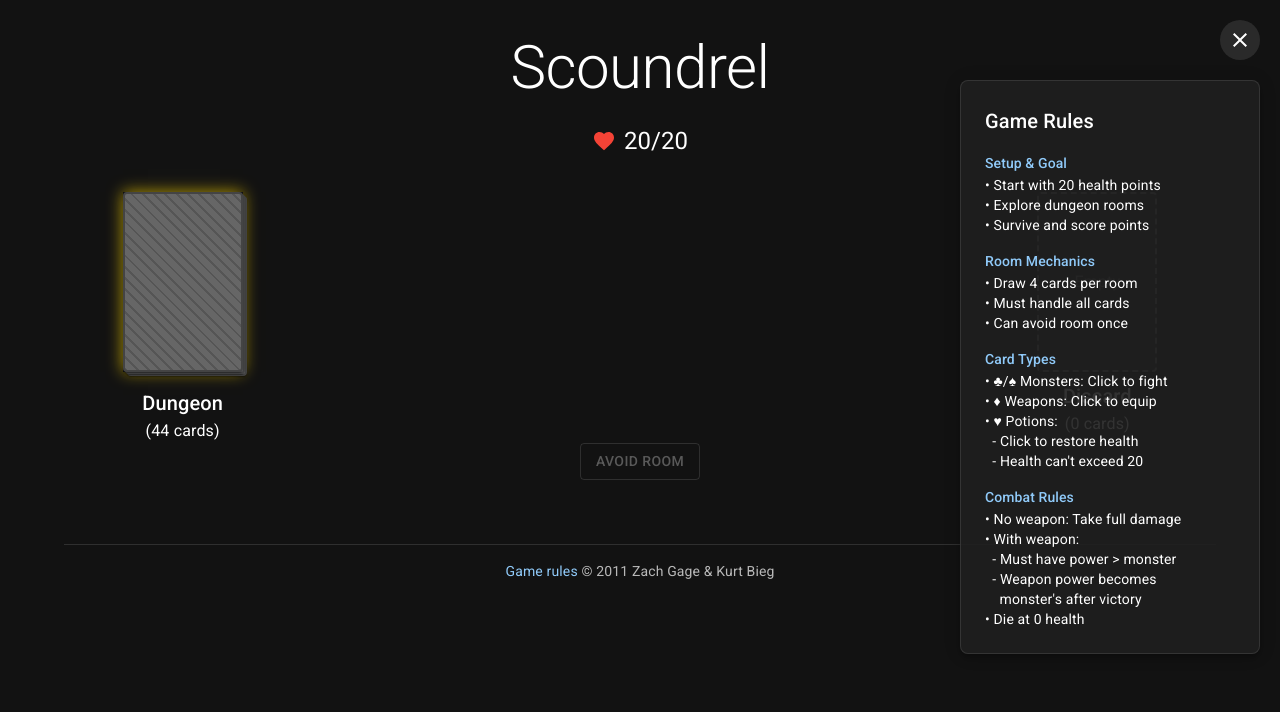
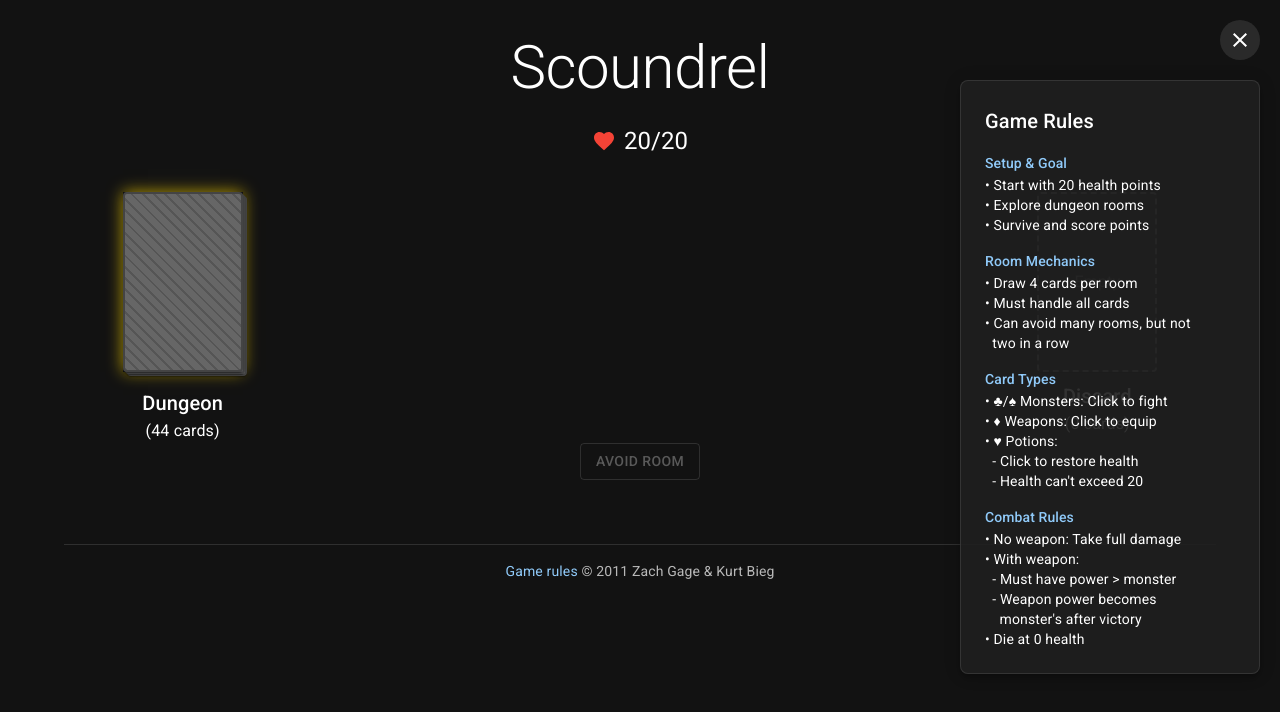
Before and after one commit to davrodpin/scoundrel, a React (Vite) app: page / in a window 1280 px wide. Both pictures are taken after a click on the button 1240 px from the left and 40 px from the top of the page. Shown: the top 712 px of the page. Built offline with nearby package versions, Linux system fonts and the light colour scheme; a web font is replaced by a local one.

Commit message:
feat: improve game rules clarity and layout

```diff
--- a/src/App.tsx
+++ b/src/App.tsx
@@ -380,7 +380,8 @@ function App() {
             <Typography variant="body2" sx={{ mb: 1 }}>
               • Draw 4 cards per room<br />
               • Must handle all cards<br />
-              • Can avoid room once
+              • Can avoid many rooms, but not<br />
+              &nbsp;&nbsp;two in a row
             </Typography>
 
             <Typography variant="subtitle2" sx={{ mt: 2, color: 'primary.main' }}>
```
